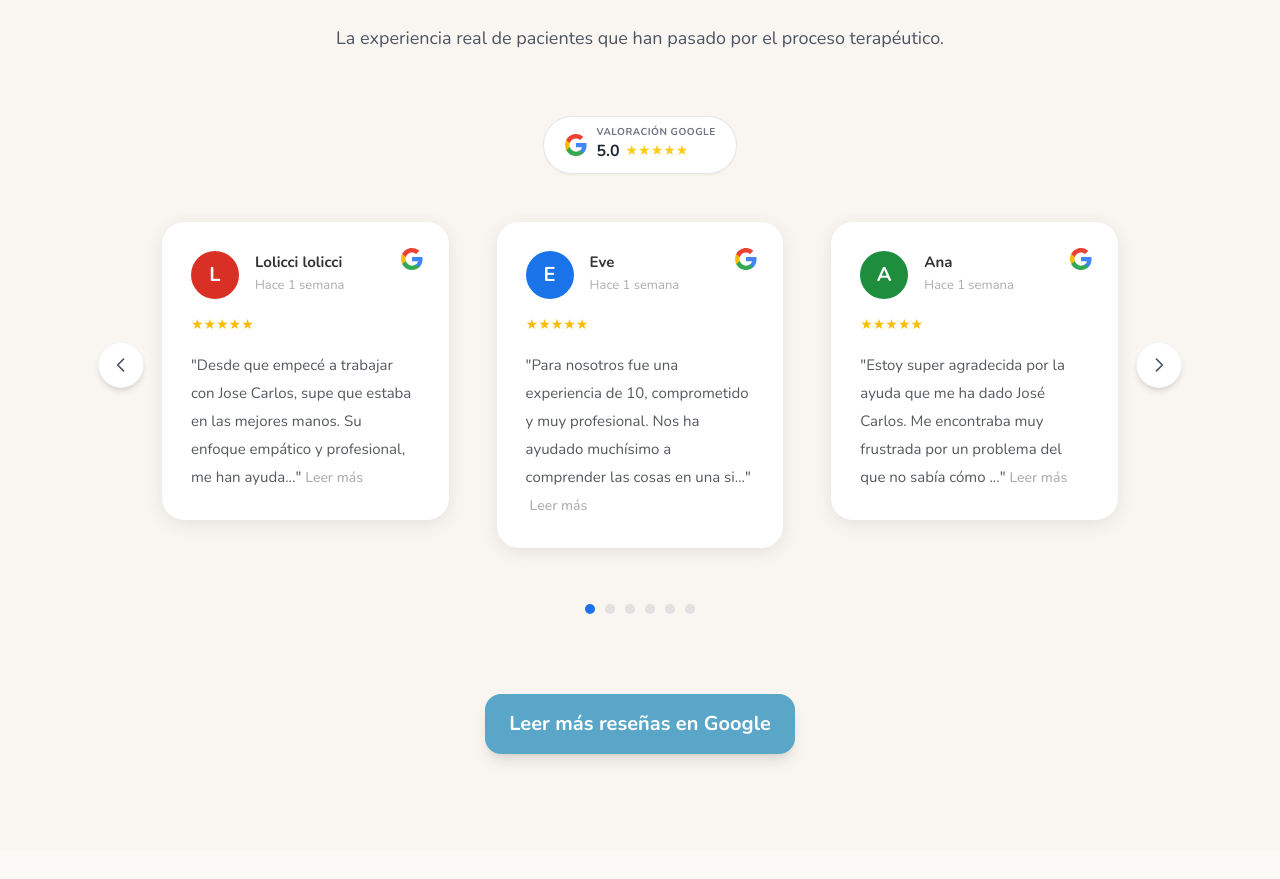
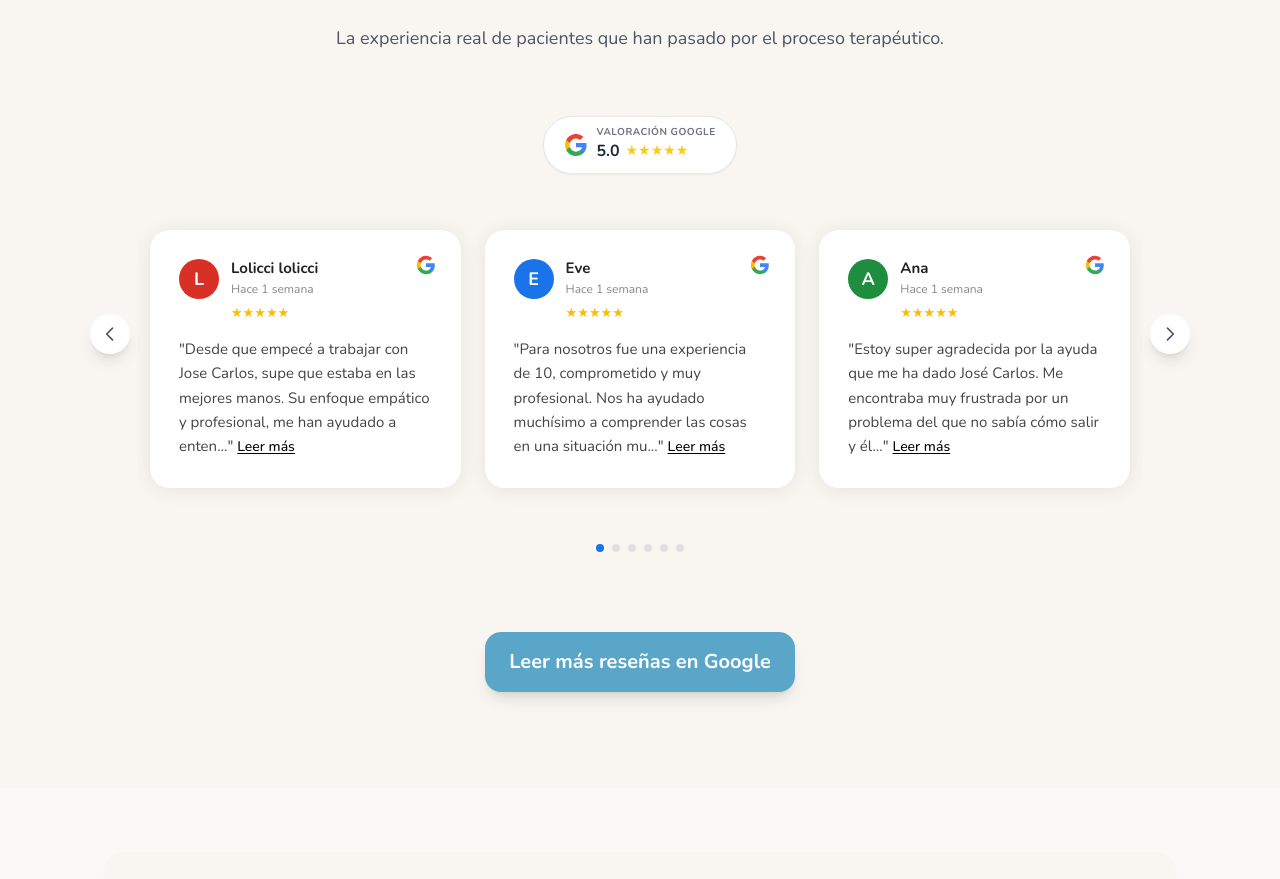
Before and after one commit to psicopiloto/psicopilotopage1, a Next.js app: page / in a window 1280 px wide. Shown: the part 4194-5073 px from the top of the page. Built offline with nearby package versions, Linux system fonts and the light colour scheme.

Commit message:
Update index.js

```diff
--- a/pages/index.js
+++ b/pages/index.js
@@ -91,13 +91,14 @@ const avatarColors = [
 ];
 
 // ========================================================================
-// COMPONENTE TARJETA DE RESEÑA (Réplica exacta Psintonía)
+// COMPONENTE TARJETA DE RESEÑA (Réplica Visual Exacta)
 // ========================================================================
 const ReviewCard = ({ item, avatarColorClass }) => {
   const [isExpanded, setIsExpanded] = useState(false);
   const timeAgoText = timeAgo(item.date);
 
-  const CHAR_LIMIT = 130;
+  // Límite de caracteres para el "Leer más"
+  const CHAR_LIMIT = 140;
   const shouldTruncate = item.text.length > CHAR_LIMIT;
 
   const toggleReadMore = (e) => {
@@ -106,9 +107,8 @@ const ReviewCard = ({ item, avatarColorClass }) => {
     setIsExpanded(!isExpanded);
   };
 
-  // Icono G de colores
   const ColoredGIcon = () => (
-    <svg viewBox="0 0 24 24" className="w-6 h-6" xmlns="http://www.w3.org/2000/svg">
+    <svg viewBox="0 0 24 24" className="w-5 h-5" xmlns="http://www.w3.org/2000/svg">
       <path d="M22.56 12.25c0-.78-.07-1.53-.2-2.25H12v4.26h5.92c-.26 1.37-1.04 2.53-2.21 3.31v2.77h3.57c2.08-1.92 3.28-4.74 3.28-8.09z" fill="#4285F4" />
       <path d="M12 23c2.97 0 5.46-.98 7.28-2.66l-3.57-2.77c-.98.66-2.23 1.06-3.71 1.06-2.86 0-5.29-1.93-6.16-4.53H2.18v2.84C3.99 20.53 7.7 23 12 23z" fill="#34A853" />
       <path d="M5.84 14.09c-.22-.66-.35-1.36-.35-2.09s.13-1.43.35-2.09V7.07H2.18C1.43 8.55 1 10.22 1 12s.43 3.45 1.18 4.93l2.85-2.22.81-.62z" fill="#FBBC05" />
@@ -117,42 +117,41 @@ const ReviewCard = ({ item, avatarColorClass }) => {
   );
 
   return (
-    // Estilos de la tarjeta replicados: bordes muy redondeados, sombra sutil, fondo blanco puro
-    <div className="bg-white p-7 rounded-[22px] shadow-[0_4px_20px_-2px_rgba(0,0,0,0.1)] border border-transparent flex flex-col relative text-left h-full transition-all duration-300 font-sans">
+    // Diseño exacto: Bordes redondeados 20px, Sombra suave difusa, Padding generoso
+    <div className={`bg-white p-7 rounded-[20px] shadow-[0_2px_20px_rgba(0,0,0,0.08)] border border-transparent flex flex-col relative text-left transition-all duration-300 ${isExpanded ? 'h-auto z-10' : 'h-full'}`}>
 
-      {/* ICONO G SUPERIOR DERECHA */}
+      {/* ICONO G (Esquina superior derecha) */}
       <div className="absolute top-6 right-6">
          <ColoredGIcon />
       </div>
 
-      {/* CABECERA: Avatar + Nombre + Fecha */}
-      <div className="flex items-center mb-4 pr-8">
-        {/* Avatar un poco más grande */}
-        <div className={`${avatarColorClass} text-white rounded-full w-12 h-12 flex-shrink-0 flex items-center justify-center font-bold text-xl mr-4`}>
+      {/* CABECERA */}
+      <div className="flex items-center mb-1 pr-8">
+        <div className={`${avatarColorClass} text-white rounded-full w-10 h-10 flex-shrink-0 flex items-center justify-center font-bold text-lg mr-3`}>
           {item.author.charAt(0)}
         </div>
         <div className="flex flex-col">
-          {/* Nombre: Color #333333, Bold, 15px */}
-          <h4 className="font-bold text-[#333333] text-[15px] leading-tight mb-1">{item.author}</h4>
-          {/* Fecha: Gris claro #adadad, 13px */}
-          <span className="text-[13px] text-[#adadad]">{timeAgoText}</span>
+          {/* Nombre en negro suave, bold */}
+          <h4 className="font-bold text-[#222] text-[15px] leading-tight mb-0.5">{item.author}</h4>
+          {/* Fecha en gris claro */}
+          <span className="text-[12px] text-[#888]">{timeAgoText}</span>
         </div>
       </div>
 
-      {/* ESTRELLAS (Debajo de la info de cabecera) */}
-      <div className="flex text-[#fbbc04] text-sm mb-4">
+      {/* ESTRELLAS (Debajo del nombre, no del texto) */}
+      <div className="flex text-[#fbbc04] text-[13px] mb-3 ml-[52px]">
           {'★'.repeat(item.stars)}
       </div>
 
-      {/* TEXTO: Color específico #54595F, interlineado amplio (leading-7) */}
-      <div className="text-[#54595F] text-[15px] leading-7 relative">
+      {/* TEXTO DE LA RESEÑA */}
+      <div className="text-[#444] text-[15px] leading-relaxed relative">
         {shouldTruncate && !isExpanded ? (
           <>
             "{item.text.substring(0, CHAR_LIMIT)}..."
             <button
               onClick={toggleReadMore}
-              // Enlace "Leer más" en gris que oscurece al hover
-              className="text-[#adadad] hover:text-[#54595F] font-medium ml-1 text-sm focus:outline-none cursor-pointer transition-colors"
+              // Estilo "Leer más" exacto: negro y subrayado, más elegante
+              className="text-black font-medium ml-1 text-sm focus:outline-none cursor-pointer underline decoration-1 underline-offset-2 hover:text-gray-700"
             >
               Leer más
             </button>
@@ -163,7 +162,7 @@ const ReviewCard = ({ item, avatarColorClass }) => {
             {shouldTruncate && (
               <button
                 onClick={toggleReadMore}
-                className="text-[#adadad] hover:text-[#54595F] font-medium ml-1 text-sm focus:outline-none block mt-2 cursor-pointer transition-colors"
+                className="text-black font-medium ml-1 text-sm focus:outline-none block mt-2 cursor-pointer underline decoration-1 underline-offset-2 hover:text-gray-700"
               >
                 Leer menos
               </button>
@@ -180,7 +179,10 @@ const ReviewCard = ({ item, avatarColorClass }) => {
 // ========================================================================
 const TestimonialCarousel = ({ data }) => {
   const originalLength = data.length;
-  const extendedData = useMemo(() => [...data, ...data, ...data, ...data], [data]);
+  // Solo duplicamos una vez para asegurar funcionalidad pero manteniendo control
+  // Para un "infinito" real perfecto se necesita lógica más compleja,
+  // pero con duplicar x3 suele bastar para la ilusión.
+  const extendedData = useMemo(() => [...data, ...data, ...data], [data]);
 
   const [currentIndex, setCurrentIndex] = useState(originalLength);
   const [itemsPerPage, setItemsPerPage] = useState(1);
@@ -245,7 +247,7 @@ const TestimonialCarousel = ({ data }) => {
   );
 
   return (
-    <div className="relative w-full max-w-[1300px] mx-auto px-4 md:px-8">
+    <div className="relative w-full max-w-[1200px] mx-auto px-4 md:px-8">
 
       {/* HEADER GOOGLE RATING */}
       <div className="flex flex-col items-center justify-center mb-10">
@@ -263,9 +265,10 @@ const TestimonialCarousel = ({ data }) => {
         </div>
       </div>
 
-      {/* ZONA CARRUSEL */}
-      <div className="overflow-hidden relative pb-10 pt-2">
+      {/* CARRUSEL */}
+      <div className="overflow-hidden relative pb-10 pt-4">
         <div
+          // 'items-start' asegura que si una se expande, las demás no se estiren
           className={`flex items-start ${isTransitioning ? 'transition-transform duration-500 ease-out' : ''}`}
           style={{
             transform: `translateX(-${currentIndex * (100 / itemsPerPage)}%)`
@@ -278,8 +281,7 @@ const TestimonialCarousel = ({ data }) => {
              return (
               <div
                 key={index}
-                // Aumentado el padding horizontal para crear el espacio entre tarjetas como en la referencia
-                className="flex-shrink-0 px-4 lg:px-6 w-full"
+                className="flex-shrink-0 px-3 w-full"
                 style={{ flexBasis: `${100 / itemsPerPage}%` }}
               >
                 <ReviewCard item={item} avatarColorClass={avatarColorClass} />
@@ -289,10 +291,10 @@ const TestimonialCarousel = ({ data }) => {
         </div>
       </div>
 
-      {/* BOTONES FLOTANTES */}
+      {/* BOTONES FLOTANTES (Círculos blancos con sombra suave) */}
       <button
         onClick={prevSlide}
-        className="hidden md:block absolute -left-2 top-1/2 -translate-y-1/2 p-3 rounded-full bg-white text-gray-600 shadow-md hover:bg-gray-50 z-20 focus:outline-none border border-gray-100"
+        className="hidden md:flex absolute -left-4 top-1/2 -translate-y-1/2 items-center justify-center w-10 h-10 rounded-full bg-white text-gray-600 shadow-lg z-20 hover:bg-gray-50 transition-colors"
         aria-label="Anterior"
       >
         <svg xmlns="http://www.w3.org/2000/svg" className="h-5 w-5" fill="none" viewBox="0 0 24 24" stroke="currentColor">
@@ -302,7 +304,7 @@ const TestimonialCarousel = ({ data }) => {
 
       <button
         onClick={nextSlide}
-        className="hidden md:block absolute -right-2 top-1/2 -translate-y-1/2 p-3 rounded-full bg-white text-gray-600 shadow-md hover:bg-gray-50 z-20 focus:outline-none border border-gray-100"
+        className="hidden md:flex absolute -right-4 top-1/2 -translate-y-1/2 items-center justify-center w-10 h-10 rounded-full bg-white text-gray-600 shadow-lg z-20 hover:bg-gray-50 transition-colors"
         aria-label="Siguiente"
       >
         <svg xmlns="http://www.w3.org/2000/svg" className="h-5 w-5" fill="none" viewBox="0 0 24 24" stroke="currentColor">
@@ -311,11 +313,11 @@ const TestimonialCarousel = ({ data }) => {
       </button>
 
       {/* PUNTOS */}
-      <div className="flex justify-center space-x-2.5 mt-4">
+      <div className="flex justify-center space-x-2 mt-4">
         {data.map((_, idx) => (
           <div
             key={idx}
-            className={`h-2.5 w-2.5 rounded-full transition-all duration-300 ${idx === (currentIndex % originalLength) ? 'bg-[#1a73e8]' : 'bg-[#e0e0e0]'}`}
+            className={`h-2 w-2 rounded-full transition-all duration-300 ${idx === (currentIndex % originalLength) ? 'bg-[#1a73e8]' : 'bg-[#e0e0e0]'}`}
           />
         ))}
       </div>
```
